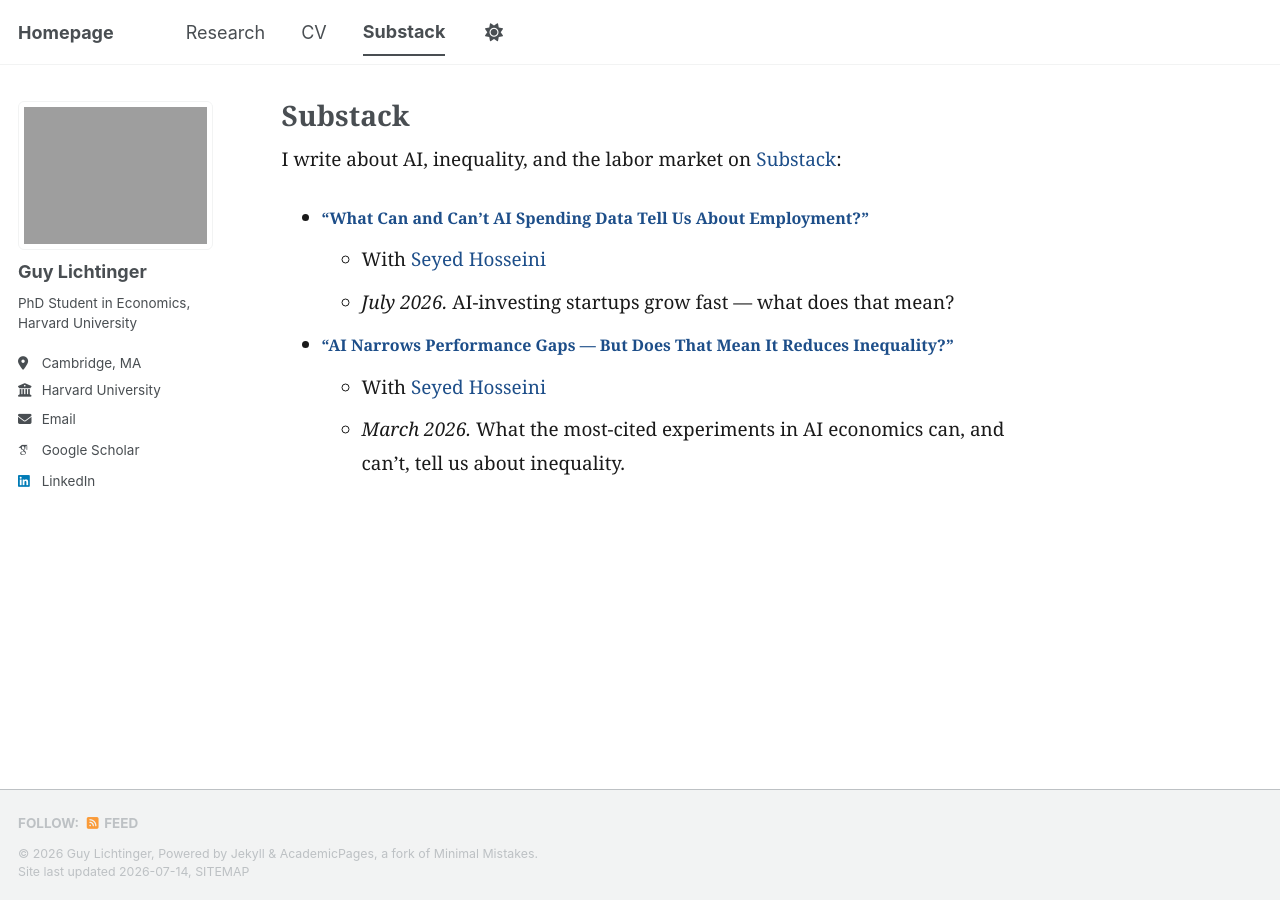
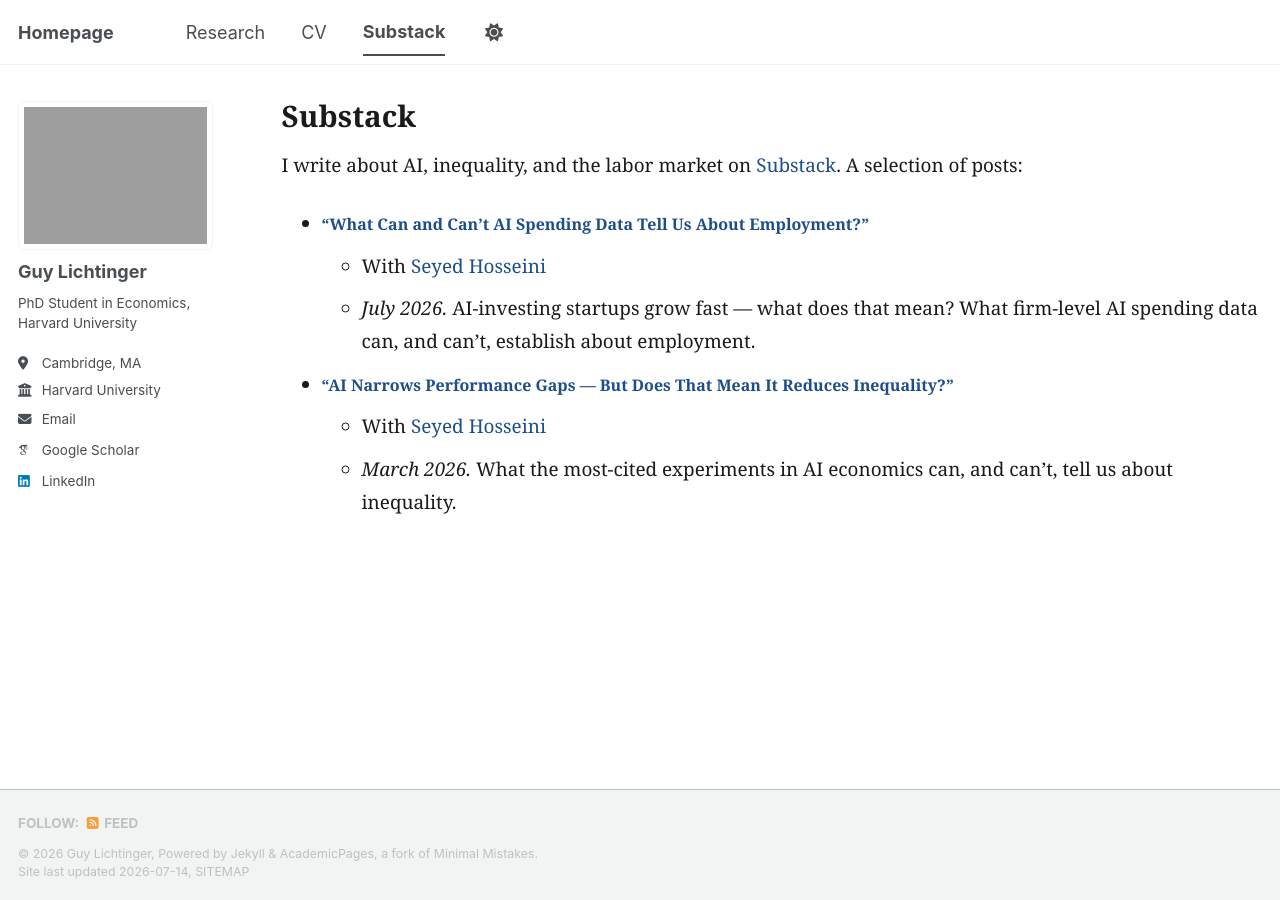
Before and after one commit to guylichtinger/guylichtinger.github.io, a Jekyll site: the page built from _pages/substack.md, in a window 1280 px wide. Built offline with Jekyll 4.4.1, drawn with Linux system fonts in a browser that asks for light colours; some web fonts are replaced; a script bundle is joined from its source files by our own code; library files that are not in the unit come from our copies.

Commit message:
Update Substack page layout and content formatting
Added layout and improved formatting for Substack posts.

```diff
--- a/_pages/substack.md
+++ b/_pages/substack.md
@@ -1,15 +1,16 @@
 ---
+layout: archive
 title: "Substack"
 permalink: /substack/
 author_profile: true
 ---
 
-I write about AI, inequality, and the labor market on [Substack](https://guylichtinger.substack.com/):
+I write about AI, inequality, and the labor market on [Substack](https://guylichtinger.substack.com/). A selection of posts:
 
-- **[“What Can and Can’t AI Spending Data Tell Us About Employment?”](https://guylichtinger.substack.com/p/what-can-and-cant-ai-spending-data)**
+* **[“What Can and Can’t AI Spending Data Tell Us About Employment?”](https://guylichtinger.substack.com/p/what-can-and-cant-ai-spending-data)**
   * With [Seyed Hosseini](https://sites.google.com/view/mahdi-hosseini/home)
-  * *July 2026.* AI-investing startups grow fast — what does that mean?
+  * *July 2026.* AI-investing startups grow fast — what does that mean? What firm-level AI spending data can, and can’t, establish about employment.
 
-- **[“AI Narrows Performance Gaps — But Does That Mean It Reduces Inequality?”](https://guylichtinger.substack.com/p/ai-narrows-performance-gaps-but-does)**
+* **[“AI Narrows Performance Gaps — But Does That Mean It Reduces Inequality?”](https://guylichtinger.substack.com/p/ai-narrows-performance-gaps-but-does)**
   * With [Seyed Hosseini](https://sites.google.com/view/mahdi-hosseini/home)
   * *March 2026.* What the most-cited experiments in AI economics can, and can’t, tell us about inequality.
```
